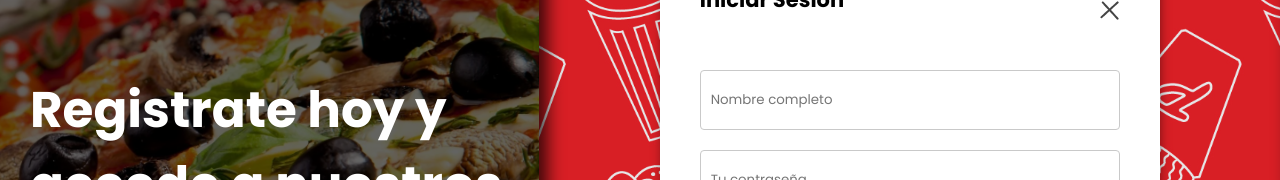
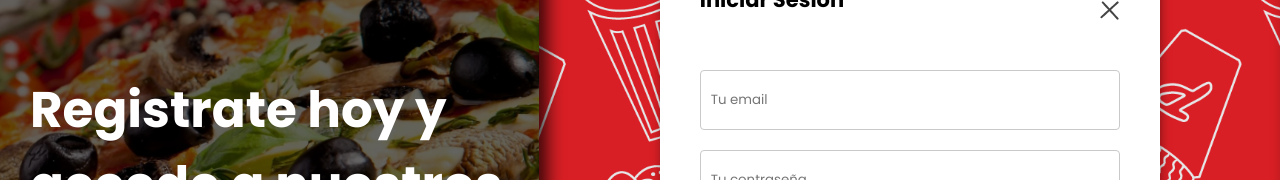
Before and after one commit to facundo-cejas9/comidasApp, a React (Vite) app in the folder frontend/: page /login in a window 1280 px wide. Shown: the part 215-395 px from the top of the page. Built offline with nearby package versions, Linux system fonts and the light colour scheme; no server answers.

Commit message:
change placeholders

```diff
--- a/frontend/src/App.jsx
+++ b/frontend/src/App.jsx
@@ -13,15 +13,16 @@ import { RecoveryPage } from "./pages/recovery/RecoveryPage";
 import { StoreContext } from "./context/StoreContext";
 import { ResetPassword } from "./pages/ResetPassword/ResetPassword";
 import MyOrders from "./pages/myOrders/MyOrders";
+import { VerifyOrder } from "./pages/VerfiyOrder/VerifyOrder";
 
 
 function App() {
-  const [showLogin, setShowLogin] = useState(false);
   const [searchTerm, setSearchTerm] = useState("");
-  const { recoveryEmail, setRecoveryEmail, passwordToken, setPasswordToken } = useContext(StoreContext);
+  const { recoveryEmail, setRecoveryEmail, passwordToken, setPasswordToken, token } = useContext(StoreContext);
   const location = useLocation();
 
   useEffect(() => {
+
     const storedEmail = localStorage.getItem("recoveryEmail");
     if (storedEmail) {
       setRecoveryEmail(storedEmail);
@@ -41,13 +42,14 @@ function App() {
     <>
       <div className="app">
         <ToastContainer />
-        <Navbar setShowLogin={setShowLogin} onSearch={onSearch} />
+        <Navbar onSearch={onSearch} />
         <Routes>
-          <Route path="/login" element={<LoginPage setShowLogin={setShowLogin} />} />
+          <Route path="/login" element={<LoginPage />} />
           <Route path="/" element={<HomePage  />}  />
           <Route path="/search" element={<SearchPage searchTerm={searchTerm} />} />
           <Route path="/cart" element={<Cart />} />
           <Route path="/order" element={<PlacerOrder />} />
+          <Route path="/verify" element={<VerifyOrder />} />
           <Route path="/myorders" element={<MyOrders />} />
           <Route path="/recoverypassword/:id/:token" element={<ResetPassword />} />
           {recoveryEmail && <Route path="/recovery" element={<RecoveryPage />} />}
--- a/frontend/src/index.css
+++ b/frontend/src/index.css
@@ -25,6 +25,10 @@ a {
   overflow: hidden;
 }
 
+button {
+  cursor: pointer;
+}
+
 @media (max-width: 500px) {
   .slick-slide {
     height: 250px;
--- a/frontend/src/pages/Login/LoginPage.jsx
+++ b/frontend/src/pages/Login/LoginPage.jsx
@@ -102,7 +102,7 @@ export const LoginPage = ({ setShowLogin }) => {
                   nameEmail={"email"}
                   namePassword="password"
                   type="text"
-                  placeholderEmail="Nombre completo"
+                  placeholderEmail="Tu email"
                   placeholderPassword={"Tu contraseña"}
                   valueEmail={formValue.email}
                   valuePassword={formValue.password}
@@ -138,10 +138,10 @@ export const LoginPage = ({ setShowLogin }) => {
               disabled={
                 currentState === "Crear Cuenta"
                   ? checkbox === false ||
-                    formValue.name.length < 5 ||
-                    formValue.email.length < 5 ||
+                    formValue.name.length < 4 ||
+                    formValue.email.length < 4 ||
                     formValue.password.length < 6
-                  : formValue.email.length < 5 || formValue.password.length < 6
+                   : formValue.email.length < 5
               }
               type="submit"
             >
@@ -149,7 +149,7 @@ export const LoginPage = ({ setShowLogin }) => {
                 ? "Iniciar Sesion"
                 : currentState === "Crear Cuenta"
                 ? "Crear Cuenta"
-                : "Recuperar contraseña"}
+                : "Recuperar Contraseña"}
             </button>
 
             {currentState === "Crear Cuenta" ? (
--- a/frontend/src/pages/VerfiyOrder/VerifyOrder.jsx
+++ b/frontend/src/pages/VerfiyOrder/VerifyOrder.jsx
@@ -4,7 +4,7 @@ import { useNavigate, useSearchParams } from 'react-router-dom'
 import { StoreContext } from '../../context/StoreContext';
 import axios from 'axios';
 
-const VerifyOrder = () => {
+export const VerifyOrder = () => {
 
     const [searchParams, setSearchParams] = useSearchParams()
     const success = searchParams.get('success');
@@ -35,5 +35,3 @@ const VerifyOrder = () => {
     </div>
   )
 }
-
-export default VerifyOrder
```
